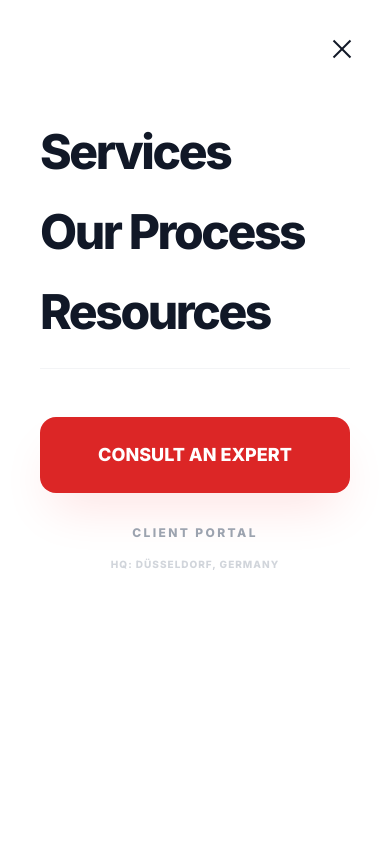
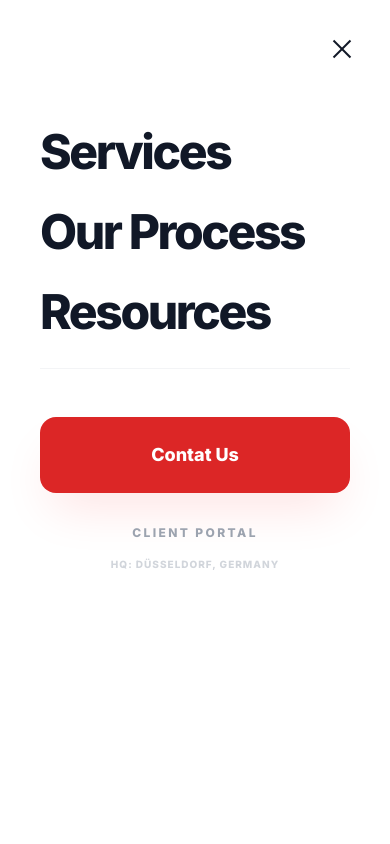
Before and after one commit to igariga1/kommtflix-web, a React (Vite) app: page / in a window 390 px wide. Both pictures are taken after a click on the button "Toggle Menu". Shown: the top 844 px of the page. Built offline with nearby package versions, Linux system fonts and the light colour scheme.

Commit message:
Change button text from 'CONSULT AN EXPERT' to 'Contact Us'

```diff
--- a/components/Header.tsx
+++ b/components/Header.tsx
@@ -192,7 +192,7 @@ const Header: React.FC<HeaderProps> = ({ onOpenQuote }) => {
                 onClick={() => { setIsMobileMenuOpen(false); onOpenQuote(); }}
                 className="w-full bg-red-600 text-white py-6 rounded-2xl font-black text-lg shadow-2xl shadow-red-100"
               >
-                CONSULT AN EXPERT
+                Contat Us
               </button>
               <div className="flex flex-col items-center space-y-4">
                  <button
```
